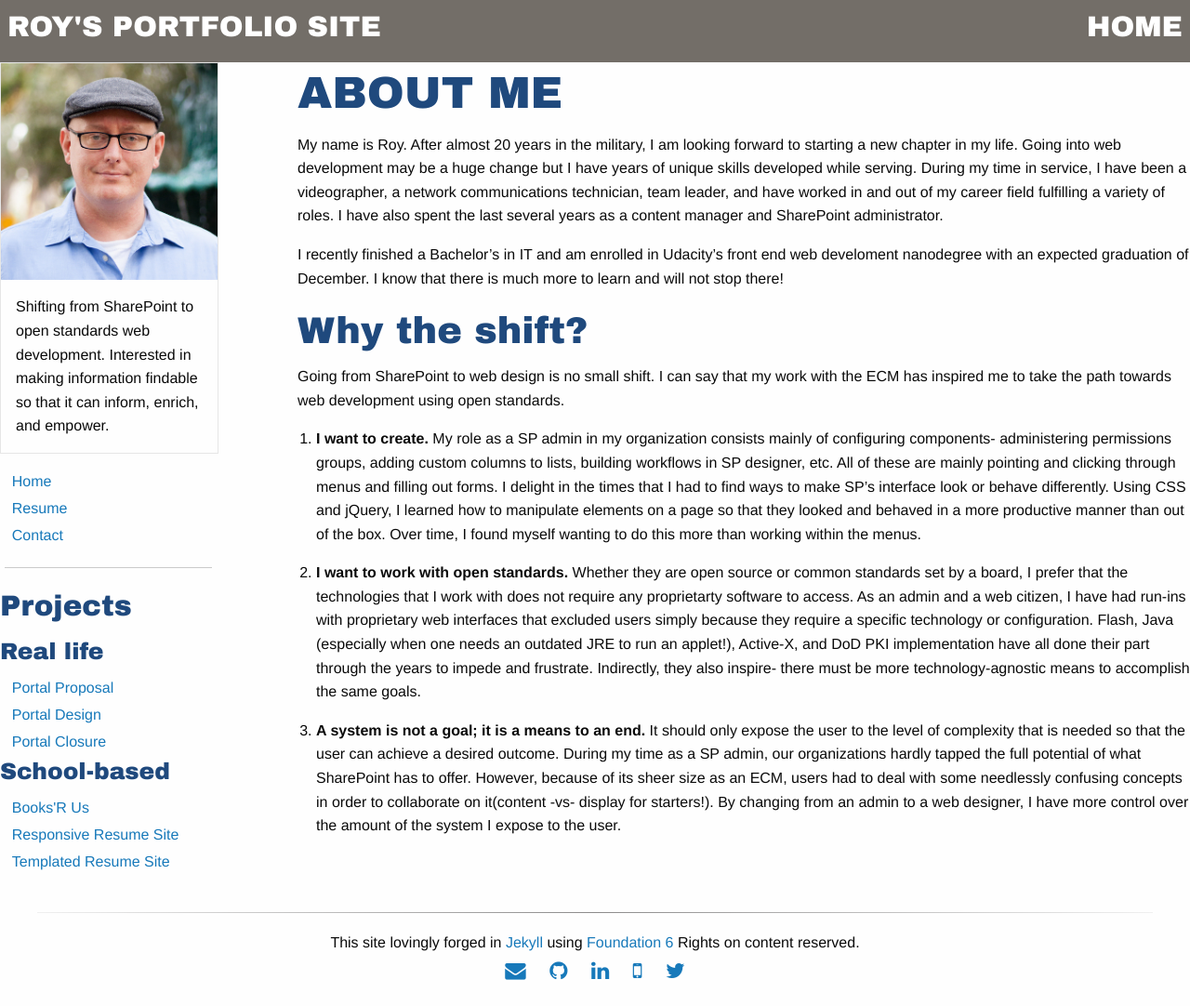
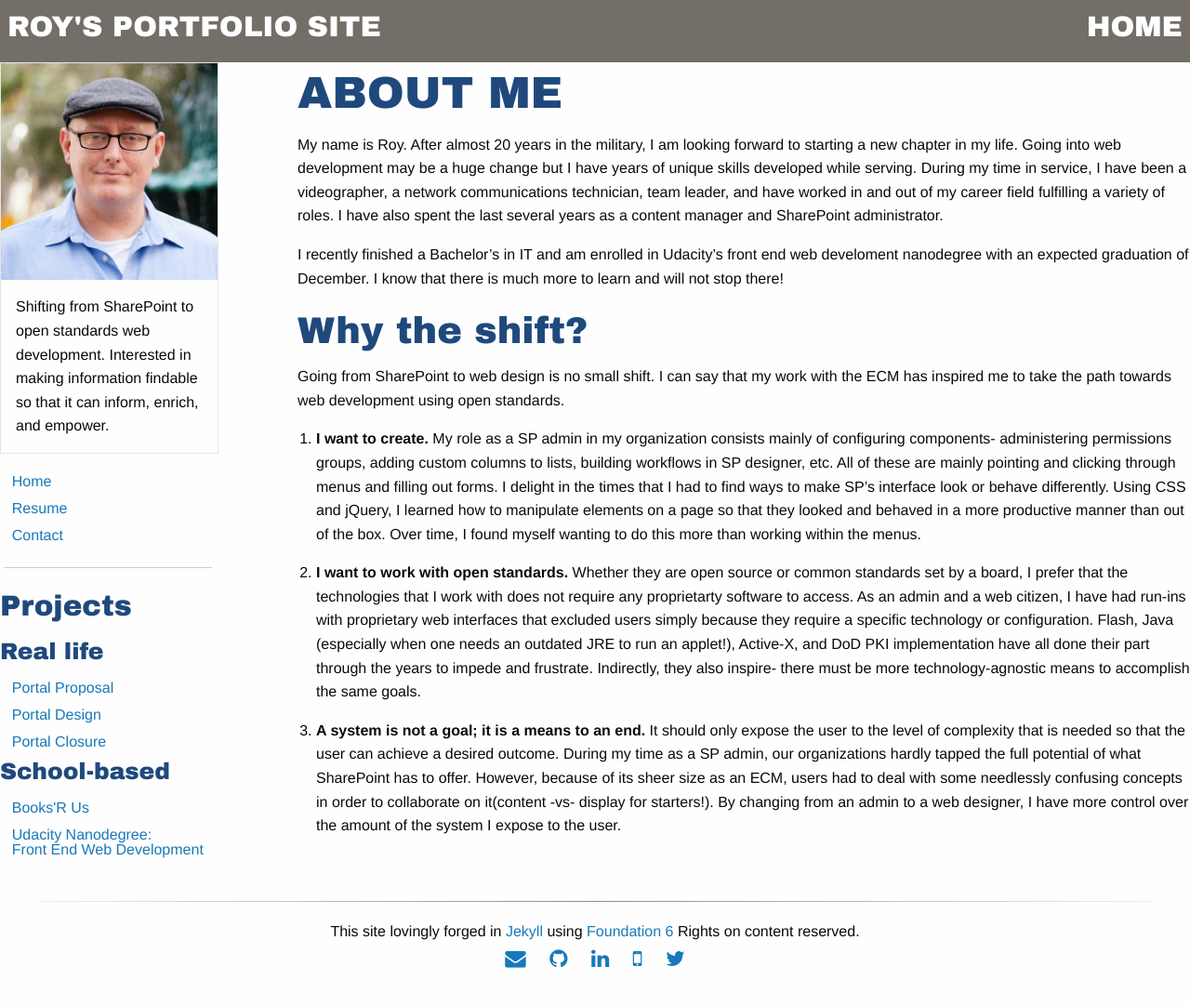
Before and after one commit to royemosby/roymosby.me, a Jekyll site: the page built from index.md, in a window 1280 px wide. Shown: the whole page at 93% size. Built offline with Jekyll 4.4.1, drawn with Linux system fonts in a browser that asks for light colours.

Commit message:
removed udacity projects, added FEND

```diff
--- a/_includes/sidebarMain.html
+++ b/_includes/sidebarMain.html
@@ -28,8 +28,7 @@
       <h4>School-based</h4>
       <ul class="vertical menu">
         <li><a href="/projects/BooksRUs.html">Books'R Us</a></li>
-        <li><a href="/projects/ResponsiveResume.html">Responsive Resume Site</a></li>
-        <li><a href="/projects/TemplatedResume.html">Templated Resume Site</a></li>
+        <li><a href="/projects/fend.html">Udacity Nanodegree: <br/>Front End Web Development</a></li>
       </ul>
     <!-- </div>
   </div> -->
```
